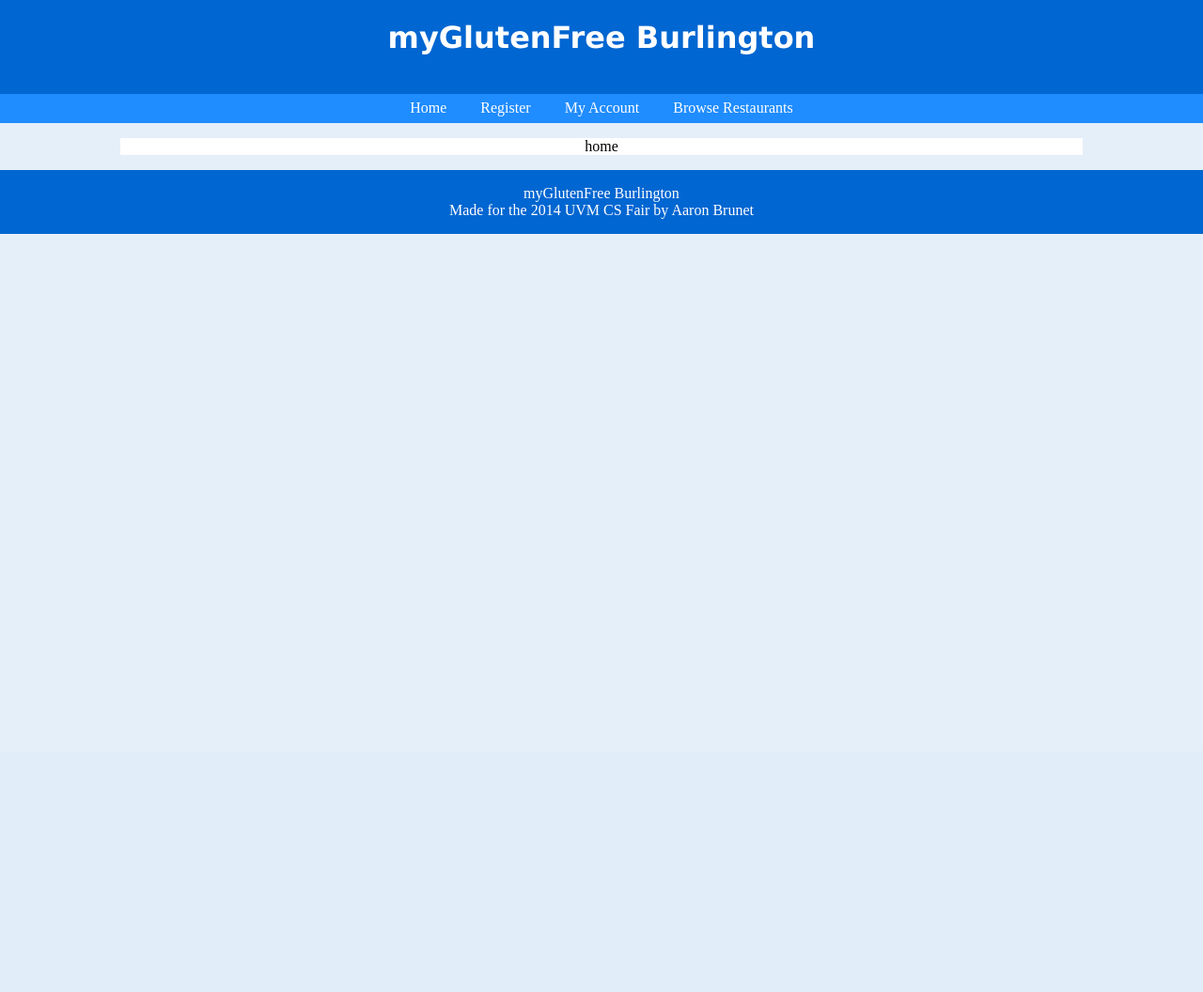
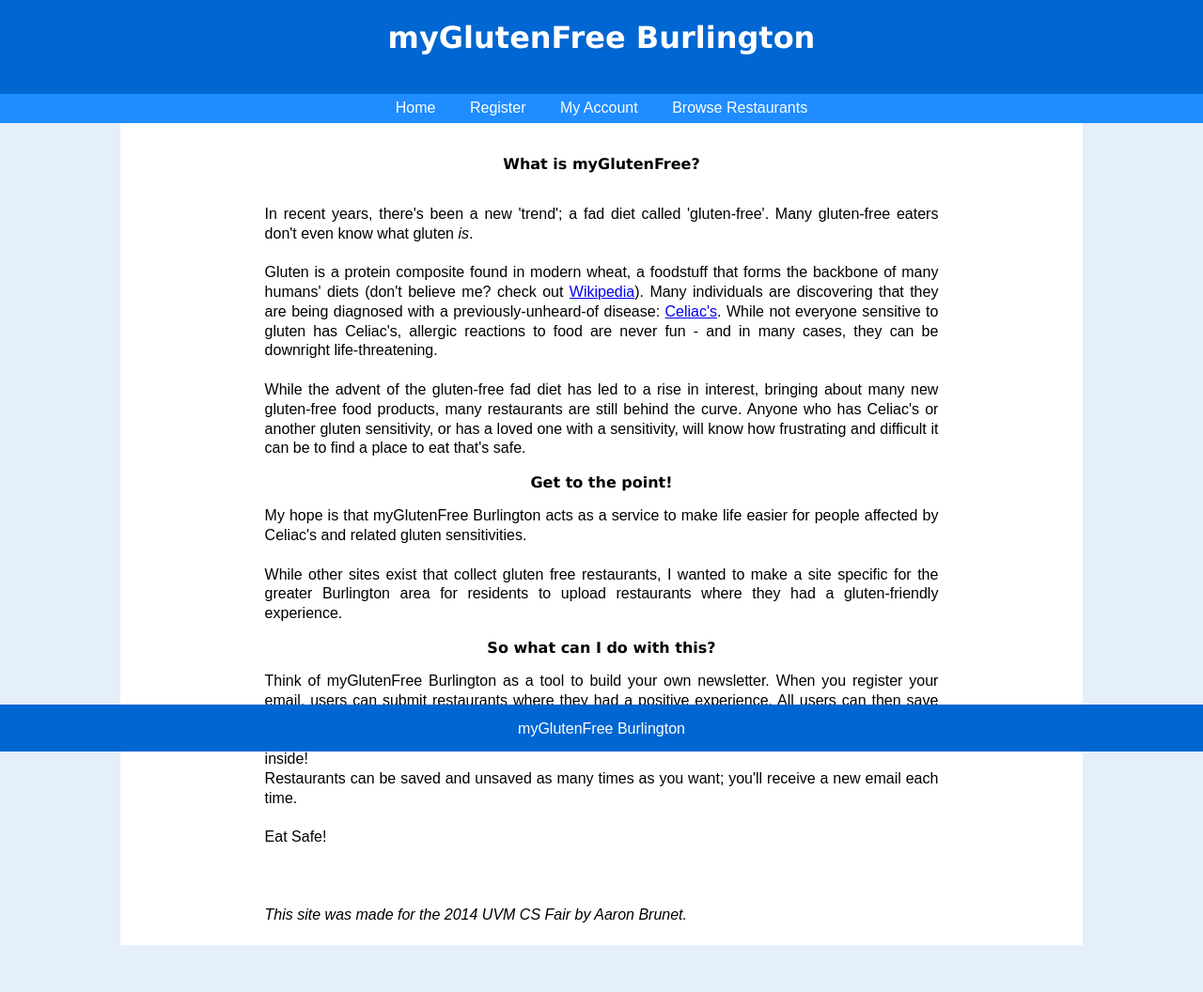
Before and after one commit to awbrunet/assignment10, a PHP site: page / in a window 1280 px wide. Shown: the whole page at 94% size. Before the commit the page ends 249 px from the top, so only its background shows below. Run offline with PHP 8.4, Linux system fonts and the light colour scheme.

Commit message:
Final post-CS Fair push
Nothing's really changed here except any tweaks made during the CS Fair
and making sure the spec document is up-to-date. Didn't want you to
grade based on an old Git Commit.

```diff
--- a/account.php
+++ b/account.php
@@ -75,13 +75,13 @@ include "top.php";
 		$numberRecords = count($results);
 
         if($numberRecords < 1){
-        	print "<h2>You have saved " . $numberRecords . " restaurants.</h2>";
+        	print "<h3>You have saved " . $numberRecords . " restaurants.</h3>";
     	}
     	elseif($numberRecords > 1){
-    		print "<h2>You have saved " . $numberRecords . " restaurants.</h2>";
+    		print "<h3>You have saved " . $numberRecords . " restaurants.</h3>";
     	}
     	else{
-    		print "<h2>You have saved " . $numberRecords . " restaurant.</h2>";
+    		print "<h3>You have saved " . $numberRecords . " restaurant.</h3>";
     	}
 
         print "<table>";
--- a/data/registration.csv
+++ /dev/null
@@ -1,2 +0,0 @@
-Bob,youremail@uvm.edu
-ss,youremail@uvm.edu
--- a/footer.php
+++ b/footer.php
@@ -3,5 +3,5 @@ Aaron Brunet
 CS148 Final Assignment Footer
 -->
 <footer>
-<p>myGlutenFree Burlington<br>Made for the 2014 UVM CS Fair by Aaron Brunet</p>
+<p>myGlutenFree Burlington</p>
 </footer>
--- a/header.php
+++ b/header.php
@@ -1,6 +1,6 @@
 <!--
 Aaron Brunet
-CS148 Assignment 5 Header
+CS148 Header
 -->
 <!-- ######################     Page header   ############################## -->
 <header>
--- a/index.php
+++ b/index.php
@@ -5,7 +5,47 @@ include "top.php";
 ?>
 
 <article id="main">
-<p>home</p>
+<br>
+<h3>What is myGlutenFree?</h3>
+<br>
+<p style = 'width: 70%; margin: auto; text-align: justify;'>In recent years, there's been a new 'trend'; a fad diet called 'gluten-free'. Many gluten-free eaters don't even know what gluten <i>is</i>.
+<br><br>
+Gluten is a protein composite found in modern wheat, a foodstuff that forms the backbone of many humans' diets
+(don't believe me? check out <a href="http://en.wikipedia.org/wiki/Gluten#Uses">Wikipedia</a>). Many individuals are discovering that they are
+being diagnosed with a previously-unheard-of disease: <a href="http://en.wikipedia.org/wiki/Coeliac_disease">Celiac's</a>. While not everyone sensitive to gluten
+has Celiac's, allergic reactions to food are never fun - and in many cases, they can be downright life-threatening.
+<br><br>
+While the advent of the gluten-free fad diet has led to a rise in interest, bringing about many new gluten-free food products, many restaurants are still
+behind the curve. Anyone who has Celiac's or another gluten sensitivity, or has a loved one with a sensitivity, will know how frustrating and difficult
+it can be to find a place to eat that's safe.
+
+<br>
+<h3>Get to the point!</h3>
+
+<p style = 'width: 70%; margin: auto; text-align: justify;'>
+My hope is that myGlutenFree Burlington acts as a service to make life easier for people affected by Celiac's and related gluten sensitivities.
+<br><br>
+While other sites exist that collect gluten free restaurants, I wanted to make a site specific for the greater Burlington area for residents to upload
+ restaurants where they had a gluten-friendly experience.
+
+<br>
+<h3>So what can I do with this?</h3>
+<p style = 'width: 70%; margin: auto; text-align: justify;'>
+Think of myGlutenFree Burlington as a tool to build your own newsletter. When you register your email,
+users can submit restaurants where they had a positive experience. All users can then save these restaurants for later
+ viewing; for instance, the next time you're planning to go out on the town. When submitting or saving a new
+restaurant, you'll receive an email with the restaurant's information inside!
+<br>Restaurants can be saved and unsaved as many times as you want; you'll receive a new email each time.
+
+<br><br>
+Eat Safe!
+ <br><br><br><br>
+ <i>This site was made for the 2014 UVM CS Fair by Aaron Brunet.</i>
+ <br><br>
+
+
+
+</p>
 </article>
 
 <?php include "footer.php"; ?>
--- a/logout.php
+++ b/logout.php
@@ -46,7 +46,7 @@ session_destroy ();
 ?>
 
 <article>
-	<h1>You are now logged out.</h1>
+	<h3>You are now logged out.</h3>
     <?php
     if(!empty($email)){
     print '<meta http-equiv="refresh" content="2;url=https://awbrunet.w3.uvm.edu/cs148/assignment10/index.php"/>';
--- a/mystyle.css
+++ b/mystyle.css
@@ -9,6 +9,11 @@ article{
 	background-color: white;
 	width: 80%;
 	margin: auto;
+}
+
+p{
+	font-family: Arial;
+	line-height: 130%;
 }
 
 header{
@@ -33,7 +38,8 @@ body {
     padding: 0;
     margin: 0 auto;
     font-family: "sansserif";
-    height: 100%;
+/*    height: 100%;	    */
+margin-bottom:50px;
 }
 
 nav {
@@ -45,6 +51,7 @@ nav {
     padding-top: 0em;
     padding-bottom: 0em;
     display: block;
+    font-family: Arial;
 }
 nav ol{
     list-style-type: none;
@@ -74,9 +81,9 @@ footer {
 	display: inline-block;
 	width: 100%;
 	text-align: center;
-	bottom: 0;
-	position: relative;
-	margin: 0 auto -4em;
+	position: fixed;
+	bottom:0;
+	height: 50px;
 	color: white;
 }
 
@@ -164,6 +171,7 @@ form{
    width: 80%;
    background-color: white;
    padding: 2em;
+   font-family: Arial;
 }
 
 ol{
@@ -183,3 +191,13 @@ li{
 .restaurant{
 	text-align:left;
 }
+
+.saveButton{
+	background-color:#00d16c;
+	padding:.3em;
+}
+.delButton{
+	background-color:#e04050;
+	color:white;
+	padding:.3em;
+}
--- a/register.php
+++ b/register.php
@@ -333,13 +333,13 @@ if (isset($_POST["btnSubmit"])) {
     // If its the first time coming to the form or there are errors we are going
     // to display the form.
     if (isset($_POST["btnSubmit"]) AND empty($errorMsg)) { // closing of if marked with: end body submit
-        print "<h1>Your Request has ";
+        print "<h3>Your Request has ";
 
         if (!$mailed) {
             print "not ";
         }
 
-        print "been processed</h1>";
+        print "been processed</h3>";
 
         print "<p>A copy of this message has ";
         if (!$mailed) {
@@ -402,7 +402,7 @@ if (isset($_POST["btnSubmit"])) {
               id="frmClassSearch">
 
             <fieldset class="wrapper">
-                <legend>Create your myGlutenFree Burlington account!</legend>
+                <h3>Create your myGlutenFree Burlington account!</h3>
 
                 <fieldset class="wrapperTwo">
                     <fieldset class="searchTerms">
```
Also changed, not shown: browse.php (+6 -18 lines), confirmation.php (+3 -12 lines), login.php (+5 -5 lines), schema.sql (added, +31 -0 lines), submit.php (+4 -4 lines), lib/background-tile.png (deleted), lib/backgroundtile.jpg (deleted), lib/erd2.jpg (added), lib/favicon.ico, 1 other file.
